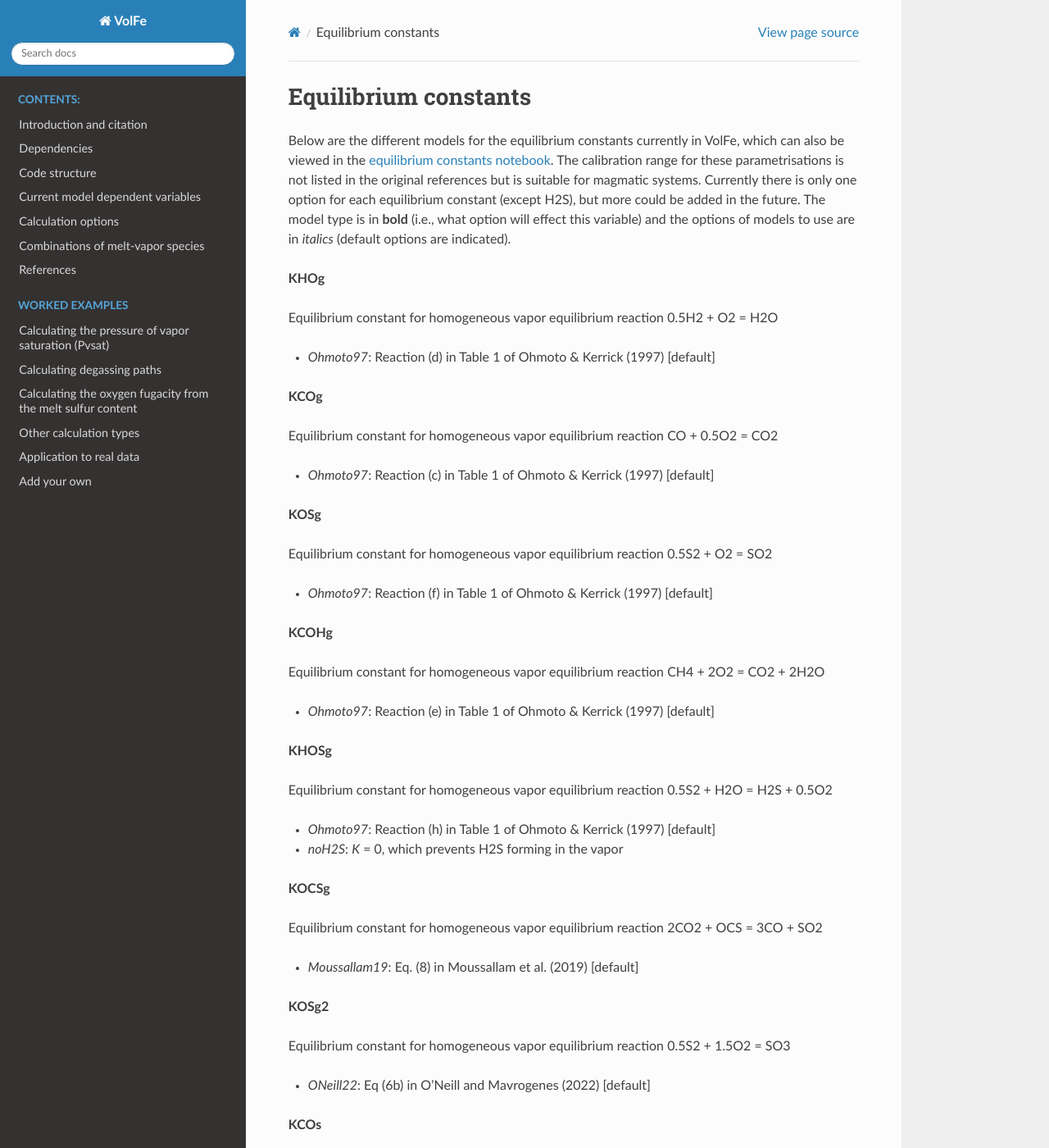
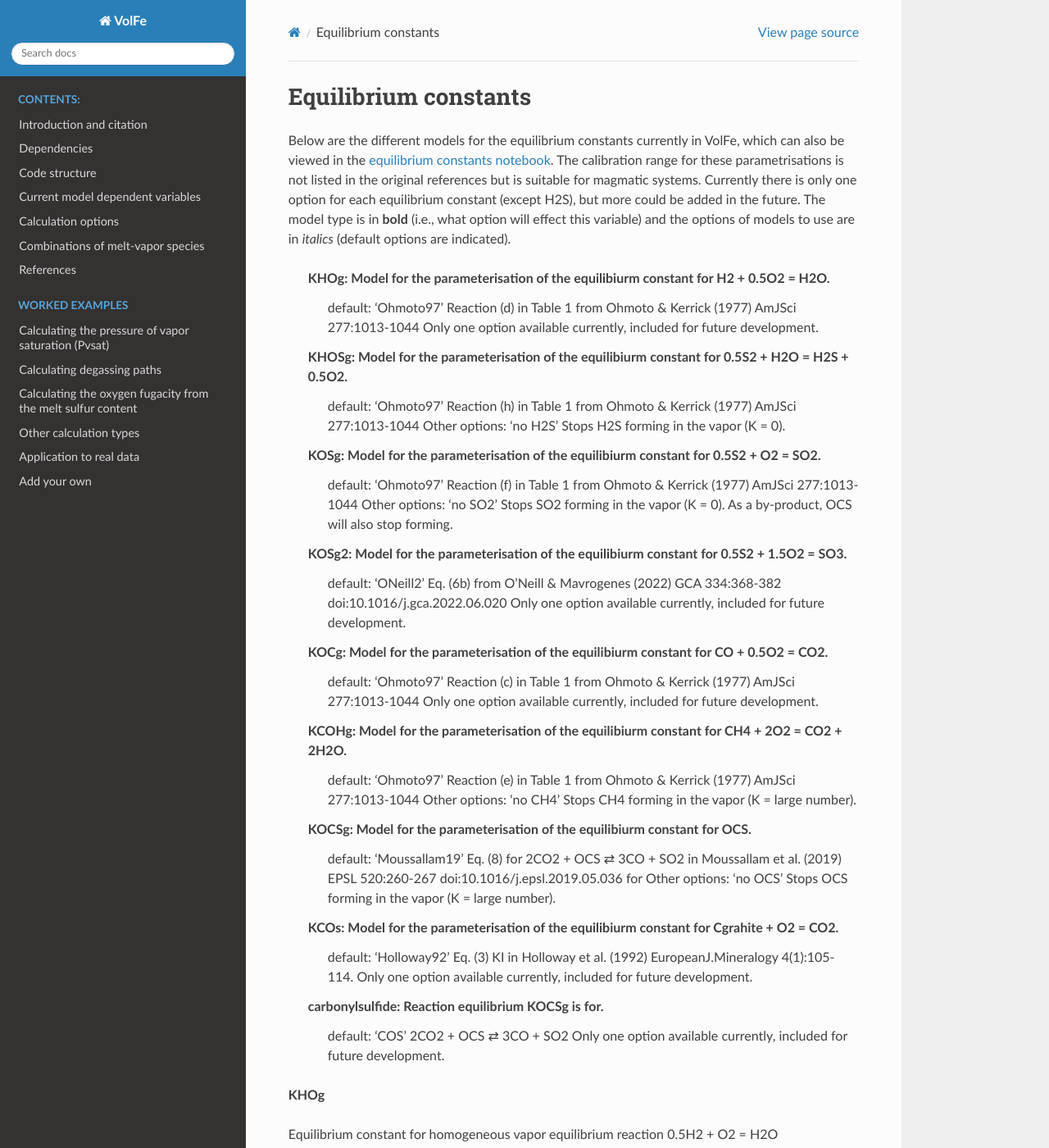
Before and after one commit to eryhughes/VolFe, a Sphinx documentation site: the page built from docs/mdv/mdv_equilibrium_constants.rst, in a window 1280 px wide and 1400 px high. Shown: the whole window at 82% size. Built offline with Sphinx 7.4.7 and the Read the Docs theme 2.0.0, drawn with Linux system fonts in a browser that asks for light colours.

Commit message:
Update mdv_equilibrium_constants.rst

```diff
--- a/docs/mdv/mdv_equilibrium_constants.rst
+++ b/docs/mdv/mdv_equilibrium_constants.rst
@@ -6,6 +6,46 @@ Below are the different models for the equilibrium constants currently in VolFe,
 The calibration range for these parametrisations is not listed in the original references but is suitable for magmatic systems.
 Currently there is only one option for each equilibrium constant (except H2S), but more could be added in the future.
 The model type is in **bold** (i.e., what option will effect this variable) and the options of models to use are in *italics* (default options are indicated).
+
+    KHOg: Model for the parameterisation of the equilibiurm constant for H2 + 0.5O2 = H2O.
+        default: 'Ohmoto97' Reaction (d) in Table 1 from Ohmoto & Kerrick (1977) AmJSci 277:1013-1044
+        Only one option available currently, included for future development.
+
+    KHOSg: Model for the parameterisation of the equilibiurm constant for 0.5S2 + H2O = H2S + 0.5O2.
+        default: 'Ohmoto97' Reaction (h) in Table 1 from Ohmoto & Kerrick (1977) AmJSci 277:1013-1044
+        Other options:
+        'no H2S' Stops H2S forming in the vapor (K = 0).
+
+    KOSg: Model for the parameterisation of the equilibiurm constant for 0.5S2 + O2 = SO2.
+        default: 'Ohmoto97' Reaction (f) in Table 1 from Ohmoto & Kerrick (1977) AmJSci 277:1013-1044
+        Other options:
+        'no SO2' Stops SO2 forming in the vapor (K = 0). As a by-product, OCS will also stop forming.
+
+    KOSg2: Model for the parameterisation of the equilibiurm constant for 0.5S2 + 1.5O2 = SO3.
+        default: 'ONeill2' Eq. (6b) from O'Neill & Mavrogenes (2022) GCA 334:368-382 doi:10.1016/j.gca.2022.06.020
+        Only one option available currently, included for future development.
+
+    KOCg: Model for the parameterisation of the equilibiurm constant for CO + 0.5O2 = CO2.
+        default: 'Ohmoto97' Reaction (c) in Table 1 from Ohmoto & Kerrick (1977) AmJSci 277:1013-1044
+        Only one option available currently, included for future development.
+
+    KCOHg: Model for the parameterisation of the equilibiurm constant for CH4 + 2O2 = CO2 + 2H2O.
+        default: 'Ohmoto97' Reaction (e) in Table 1 from Ohmoto & Kerrick (1977) AmJSci 277:1013-1044
+        Other options:
+        'no CH4' Stops CH4 forming in the vapor (K = large number).
+
+    KOCSg: Model for the parameterisation of the equilibiurm constant for OCS.
+        default: 'Moussallam19' Eq. (8) for 2CO2 + OCS ⇄ 3CO + SO2 in Moussallam et al. (2019) EPSL 520:260-267 doi:10.1016/j.epsl.2019.05.036 for
+        Other options:
+        'no OCS' Stops OCS forming in the vapor (K = large number).
+
+    KCOs: Model for the parameterisation of the equilibiurm constant for Cgrahite + O2 = CO2.
+        default: 'Holloway92' Eq. (3) KI in Holloway et al. (1992) EuropeanJ.Mineralogy 4(1):105-114.
+        Only one option available currently, included for future development.
+
+    carbonylsulfide: Reaction equilibrium KOCSg is for.
+        default: 'COS' 2CO2 + OCS ⇄ 3CO + SO2
+        Only one option available currently, included for future development.
 
 
 **KHOg**
```
